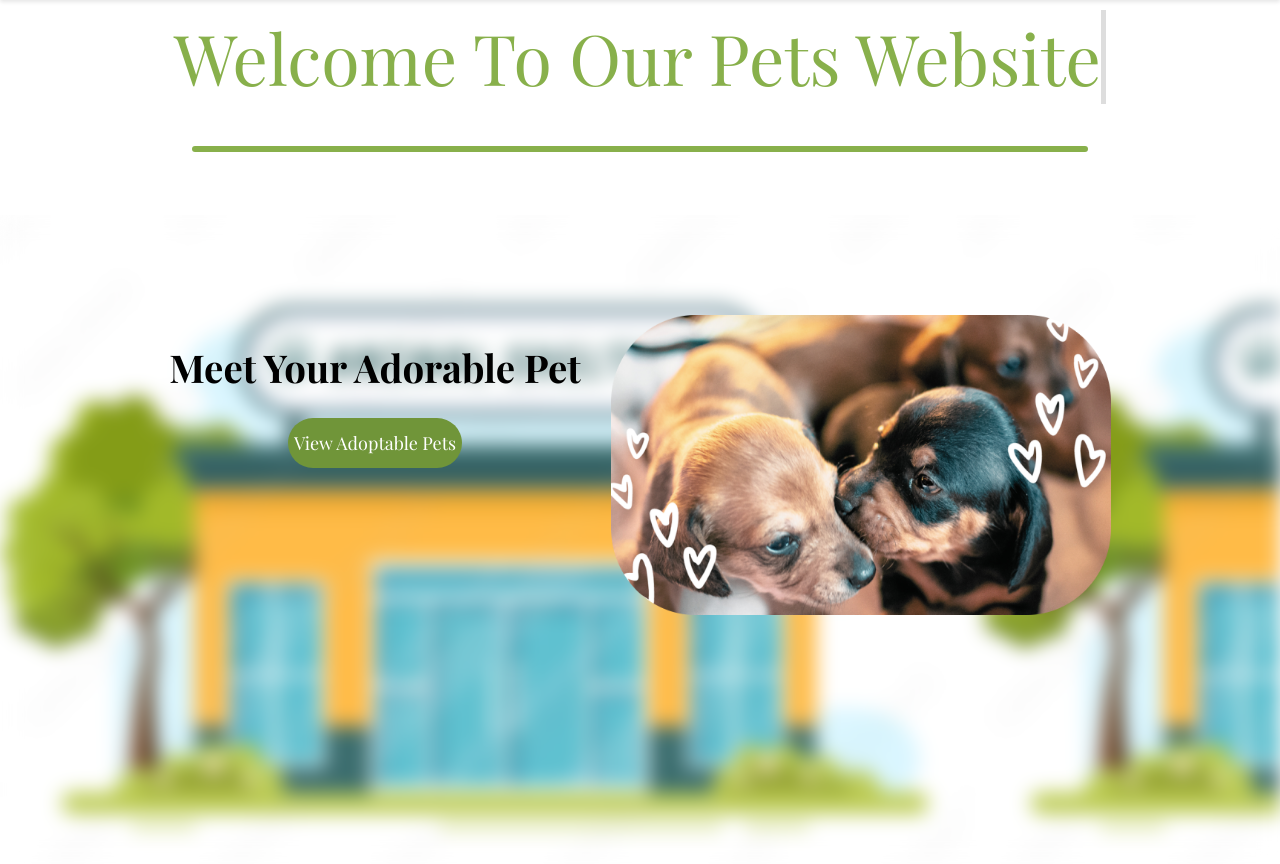
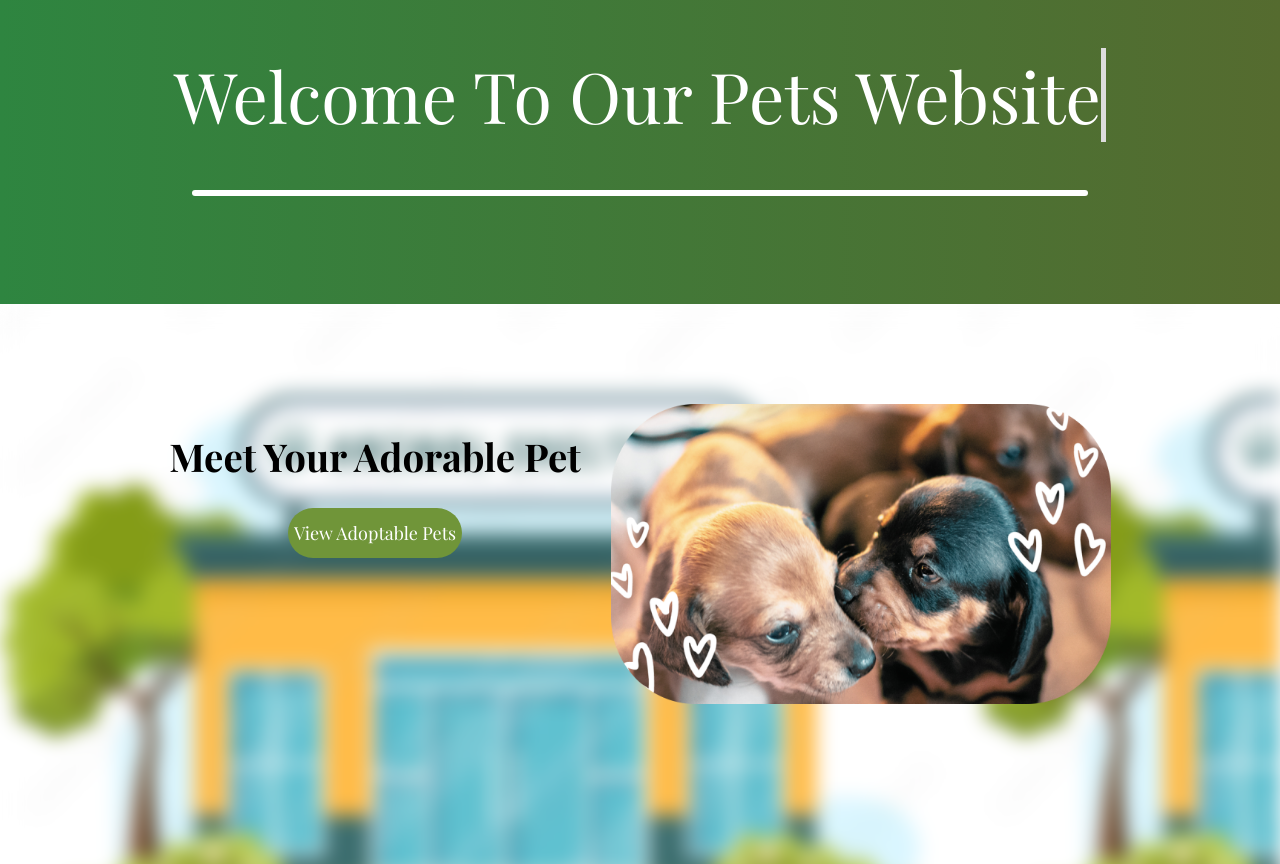
Before and after one commit to Raed-Bourouis/Pets-Projet-Web, a PHP site: page /HTML/home.html in a window 1280 px wide. Shown: the part 70-934 px from the top of the page. Run offline with PHP 8.4, Linux system fonts and the light colour scheme.

Commit message:
extended header for home

```diff
--- a/CSS/home.css
+++ b/CSS/home.css
@@ -37,7 +37,8 @@ button:hover{
 
 /* Header styles */
 nav {
-    background: linear-gradient(135deg, #2E8540, #556B2F);
+    background: linear-gradient(to right, #2E8540, #556B2F);
+    border: none hidden;
     top: 0;
     left: 0;
     right: 0;
@@ -46,11 +47,12 @@ nav {
     display: flex;
     justify-content: space-between;
     align-items: center;
-    box-shadow: 0 2px 4px rgba(0, 0, 0, 0.1);
+    /* box-shadow: 0 2px 4px rgba(0, 0, 0, 0.1); */
     transition: background-color 0.3s ease-in-out;
 }
 
-nav:hover {
+nav:hover, #presentationcont:hover {
+
     background: linear-gradient(135deg, #25703B, #35603A);
 }
 
@@ -134,19 +136,32 @@ nav ul li a:hover {
   }
 
 /* intro */
+
+#presentationcont{
+    background: linear-gradient(to right, #2E8540, #556B2F);
+    padding-top: 3%;
+    border: hidden;
+    color: white;
+    display: flex;
+    flex-flow: column ;
+    justify-content: center;
+    align-items: center;
+}
+
 #presentation{
     margin-top: 10px;
+    margin-bottom: -5%;
     font-family: 'Playfair display';
     font-size: 70px;
     border-right: 5px solid rgb(221, 221, 221);
     transition: border-right 0.3s ease;
-    color: #88B04B;
+    /* color: #88B04B; */
 }
 #traitHor{
     margin: 0 auto;
     height: 6px;
     width: 70%;
-    background-color: #88B04B;
+    background-color: white;
     border-color: #88B04B;
     border-radius: 4px;
 }
--- a/HTML/home.html
+++ b/HTML/home.html
@@ -7,6 +7,8 @@
     <link rel="icon" href="../assets/logoweblight.png">
     <link rel="stylesheet" href="https://cdnjs.cloudflare.com/ajax/libs/font-awesome/6.0.0-beta3/css/all.min.css">
     <link rel="stylesheet" href="../CSS/home.css">
+    <script defer src="../Javascript/home.js"></script>
+
 </head>
 <body>
          <!-- Header -->
@@ -35,12 +37,13 @@
     </header>
     <!-- End of Header -->
     <!-- intro -->
-    <div class="container">
+    <div class="container" id="presentationcont">
         <div id="presentation">W</div>
-    </div>
     <br><br>
     <div id="traitHor"></div>
     <br><br><br>
+    </div>
+
 
 
     <!-- section1 -->
@@ -141,6 +144,5 @@
     <!---------------------------------------------------------------------------------------------------------------------------->
 
 
-    <script src="../Javascript/home.js"></script>
 </body>
 </html>
```
